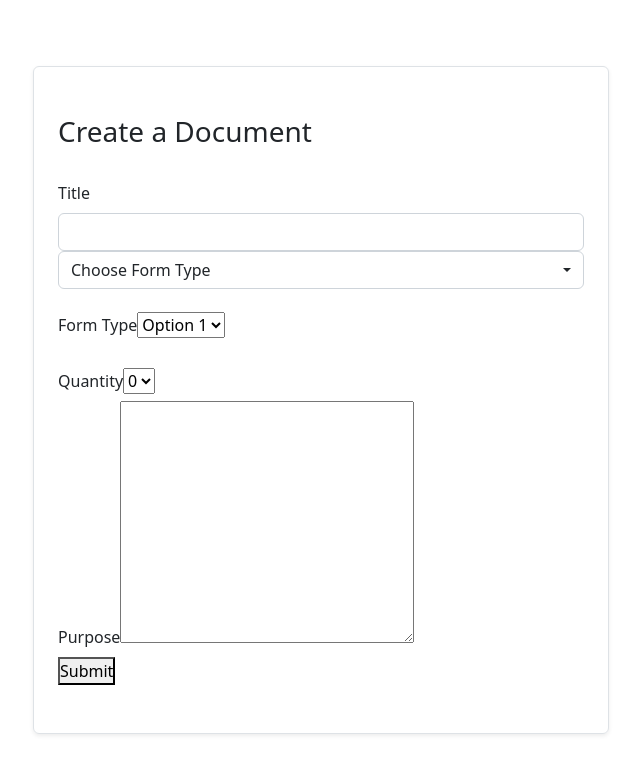
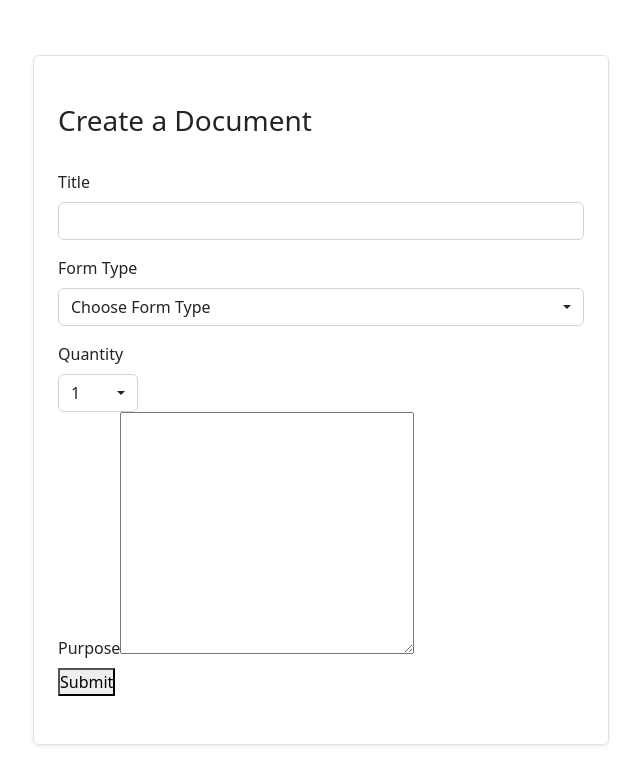
Before and after one commit to renras/document-request-tracker-system, a React (Create React App) app: page / in a window 1280 px wide. Shown: the top 784 px of the page, without its empty margins (319-959 px from the left). Built offline with nearby package versions, Linux system fonts and the light colour scheme.

Commit message:
add quantity

```diff
--- a/src/components/CreateRequest/CreateRequest.jsx
+++ b/src/components/CreateRequest/CreateRequest.jsx
@@ -14,8 +14,20 @@ const FORM_TYPES = [
   },
 ];
 
+const QUANTITIES = [
+  {
+    label: "1",
+    value: 1,
+  },
+  {
+    label: "2",
+    value: 2,
+  },
+];
+
 const CreateRequest = () => {
   const [formType, setFormType] = useState(FORM_TYPES[0]);
+  const [quantity, setQuantity] = useState(QUANTITIES[0]);
 
   return (
     <form className="mw-sm shadow-sm rounded border w-100 py-5 px-4">
@@ -27,33 +39,28 @@ const CreateRequest = () => {
       </label>
       <input className="form-control" type="text" id="title" name="" />
 
+      <label htmlFor="form-type" className="form-label mt-3">
+        Form Type
+      </label>
       <Dropdown
+        id="form-type"
         value={formType}
         options={FORM_TYPES}
         onChange={(option) => setFormType(option)}
       />
-      <div className={styles.formGroup}>
-        <label className="form-label mt-4" htmlFor="formtype">
-          Form Type
-        </label>
-        <select name="" id="form_type">
-          <option disabled defaultValue>
-            Select
-          </option>
-          <option value="">Option 1</option>
-          <option value="">Option 2</option>
-          <option value="">Option 3</option>
-        </select>
-        <div className={styles.formGroup}>
-          <label className="form-label mt-4" htmlFor="quantity">
+
+      <label htmlFor="quantity" className="form-label mt-3">
         Quantity
       </label>
-          <select name="" id="quantity">
-            <option value="">0</option>
-            <option value="">1</option>
-            <option value="">2</option>
-            <option value="">3</option>
-          </select>
+      <div style={{ width: "5rem" }}>
+        <Dropdown
+          id="quantity"
+          value={quantity}
+          options={QUANTITIES}
+          onChange={(option) => setQuantity(option)}
+        />
+      </div>
+      <div className={styles.formGroup}>
         <div className={styles.formGroup}>
           <label className="form-label mt-4" htmlFor="purpose">
             Purpose
@@ -64,7 +71,6 @@ const CreateRequest = () => {
           </div>
         </div>
       </div>
-      </div>
     </form>
   );
 };
--- a/src/components/ui/Dropdown/Dropdown.jsx
+++ b/src/components/ui/Dropdown/Dropdown.jsx
@@ -1,10 +1,13 @@
 import PropTypes from "prop-types";
 
-const Dropdown = ({ value, options, onChange }) => {
+const Dropdown = ({ id, value, options, onChange, className, size = "sm" }) => {
   return (
-    <div className="dropdown">
+    <div className={`dropdown ${className}`}>
       <button
-        className="form-control d-flex justify-content-between align-items-center dropdown-toggle"
+        id={id}
+        className={`form-control ${
+          size === "lg" ? "form-control-lg" : ""
+        } d-flex justify-content-between align-items-center dropdown-toggle`}
         type="button"
         data-bs-toggle="dropdown"
         aria-expanded="false"
@@ -33,7 +36,10 @@ const Dropdown = ({ value, options, onChange }) => {
 export default Dropdown;
 
 Dropdown.propTypes = {
+  id: PropTypes.string,
   value: PropTypes.object.isRequired,
   options: PropTypes.object.isRequired,
   onChange: PropTypes.func.isRequired,
+  className: PropTypes.string,
+  size: PropTypes.oneOf(["sm", "lg"]),
 };
```
Lines whose indentation alone changed are shown as unchanged.
